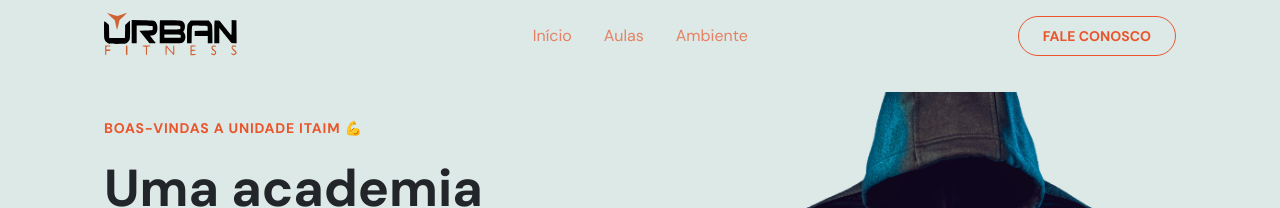
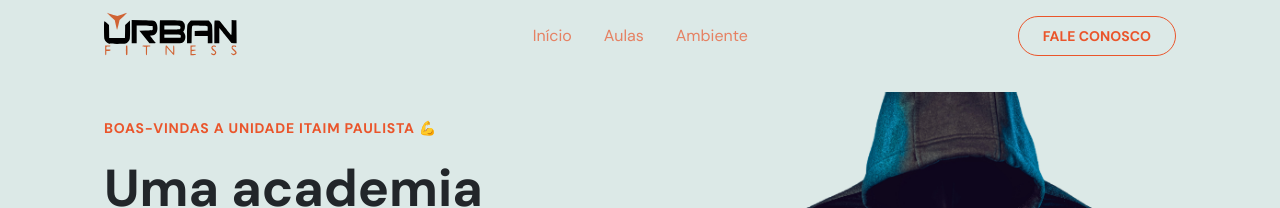
Before and after one commit to KaueRochaVieira/unid-itaim, a plain HTML site: page index.html in a window 1280 px wide. Shown: the top 208 px of the page. Drawn offline with nearby package versions, Linux system fonts and the light colour scheme; some packages are replaced by stand-ins of ours.

Commit message:
feat: added text in h4 header

```diff
--- a/index.html
+++ b/index.html
@@ -227,7 +227,7 @@
       <div class="wrapper">
         <div class="col-a">
           <header>
-            <h4>BOAS-VINDAS A UNIDADE ITAIM 💪</h4>
+            <h4>BOAS-VINDAS A UNIDADE ITAIM PAULISTA 💪</h4>
             <h1>Uma academia especializada em treinos, lutas e danças</h1>
           </header>
 
```
